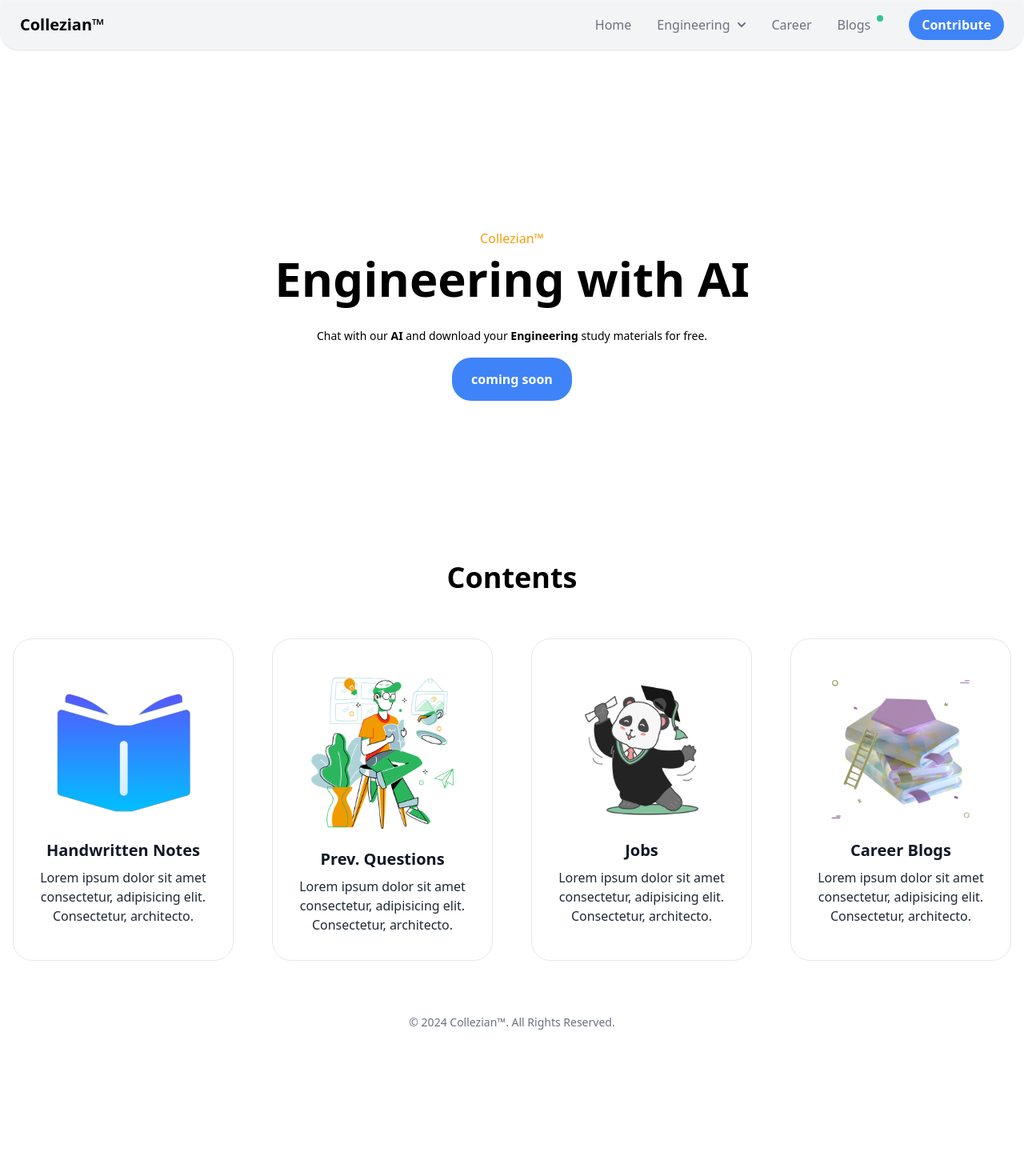
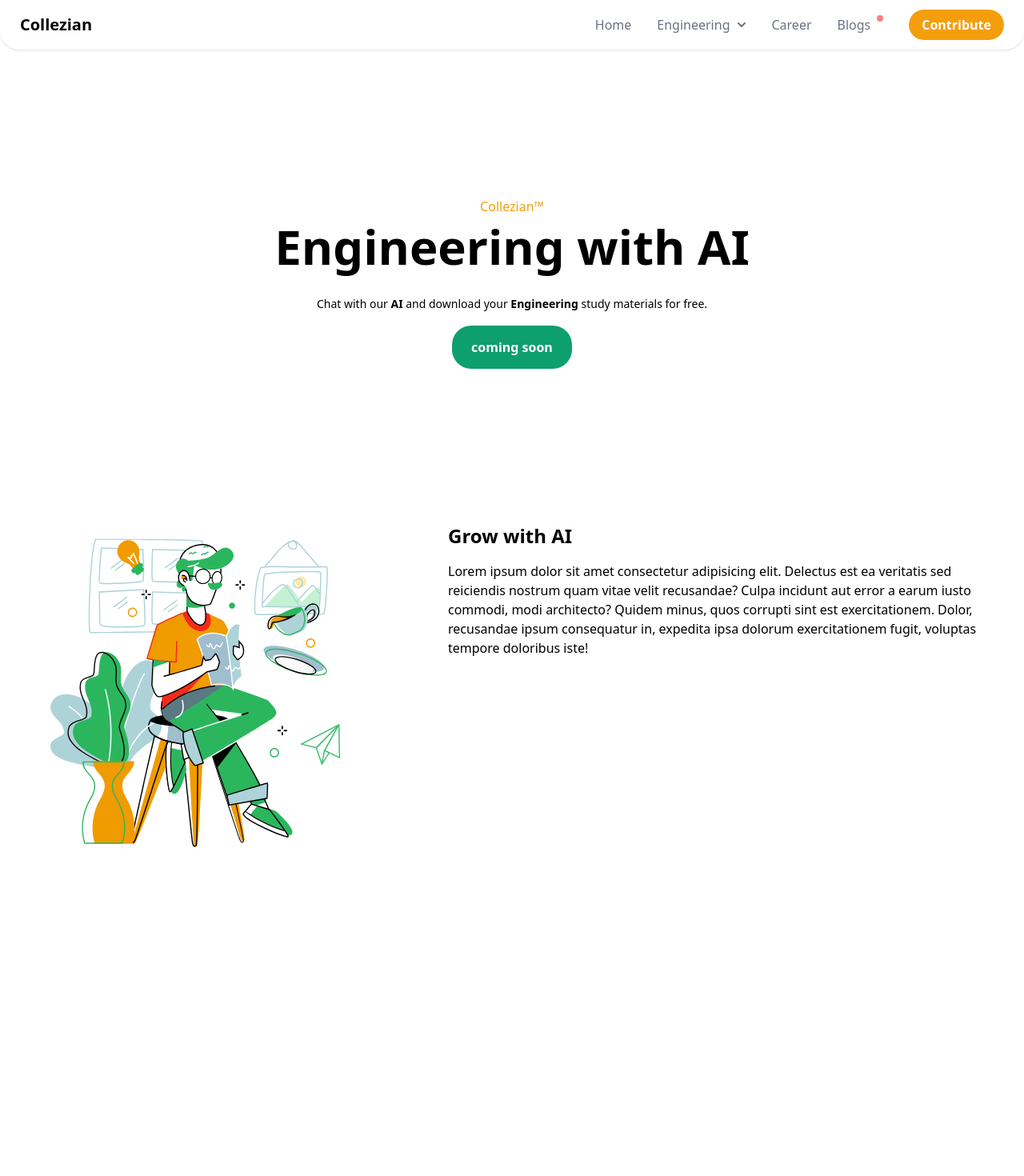
Before and after one commit to modest-azad/collezian-0.1.0, a Next.js app: page / in a window 1280 px wide. Shown: the top 1470 px of the page at 80% size. Before the commit the page ends 1297 px from the top, so only its background shows below. Built offline with nearby package versions, Linux system fonts and the light colour scheme.

Commit message:
indian Flag UI

```diff
--- a/src/components/Footer.js
+++ b/src/components/Footer.js
@@ -6,7 +6,7 @@ export default function Footer(){
 
             <footer className=" w-screen text-center bottom-0 p-2 ">
                 <span className="text-sm text-gray-500 text-center light:text-gray-400">
-                    © 2024 <Link href="https://collezian.in/" className="hover:underline">Collezian™</Link>. All Rights Reserved.
+                   underDevelopment © 2024 <Link href="https://collezian.in/" className="hover:underline">Collezian™</Link>. All Rights Reserved.
                     </span>
             </footer>
 
--- a/src/components/Navigation.js
+++ b/src/components/Navigation.js
@@ -27,11 +27,11 @@ export default function Navigation() {
     }
   return (
     <>
-<nav className="sticky top-0 px-2 z-50 acrylic w-screen bg-gray-100  center shadow  rounded-bl-3xl rounded-br-3xl">
+<nav className="sticky top-0 px-2 z-50 acrylic w-screen center shadow  rounded-bl-3xl rounded-br-3xl">
     <div className="flex flex-wrap justify-between items-center mx-auto  p-4 ">
         <Link href="/" className="flex items-center">
             {/* <img  src="/images/book.png" className="h-12 mr-3 " alt="Collezian Logo" /> */}
-            <span className=" self-center text-xl font-semibold whitespace-nowrap light:text-gray-900 ">Collezian™</span>
+            <span className=" self-center text-xl font-semibold whitespace-nowrap light:text-gray-900 ">Collezian</span>
         </Link>
         <button  data-collapse-toggle="mega-menu-full" type="button" className="inline-flex items-center p-2 w-10 h-10 justify-center text-sm text-gray-600 rounded-xl md:hidden hover:bg-gray-100 focus:outline-none ring-2 ring-gray-200 light:text-gray-400 light:hover:bg-gray-700 light:focus:ring-gray-600" aria-controls="mega-menu-full" aria-expanded="false" onClick={hamburger}>
             <span className="sr-only">Open main menu</span>
@@ -43,13 +43,13 @@ export default function Navigation() {
         <div id="mega-menu-full" className={`"relative items-center justify-between  ${currentState1} w-full md:flex md:w-auto "`}>
             <ul className="flex  flex-col p-5 md:p-0 mt-4  max-sm:rounded-3xl  md:flex-row md:space-x-8 md:mt-0  ">
                 <li className="max-sm:flex max-sm:justify-center">
-                    <Link href="/" className="block py-2 pl-3 pr-4 text-gray-500 rounded hover:bg-gray-100 md:hover:bg-transparent md:hover:text-blue-500 md:p-0 light:text-white md:light:hover:text-blue-500 light:hover:bg-gray-700 light:hover:text-blue-500 md:light:hover:bg-transparent light:border-gray-700" aria-current="page">
+                    <Link href="/" className="block py-2 pl-3 pr-4 text-gray-500 rounded hover:bg-gray-100 md:hover:bg-transparent md:hover:text-amber-500 md:p-0 light:text-white md:light:hover:text-amber-500 light:hover:bg-gray-700 light:hover:text-amber-500 md:light:hover:bg-transparent light:border-gray-700" aria-current="page">
                         Home
                     </Link>
                 </li>
                 <li  className="max-sm:flex max-sm:justify-center">
                     <span>
-                    <button  id="mega-menu-full-dropdown-button" data-collapse-toggle="mega-menu-full-dropdown" className="flex items-center justify-between w-full py-2 pl-3 pr-4  text-gray-500 rounded md:w-auto hover:bg-gray-100 md:hover:bg-transparent md:border-0 md:hover:text-blue-600 md:p-0 light:text-white md:light:hover:text-blue-500 light:hover:bg-gray-700 light:hover:text-blue-500 md:light:hover:bg-transparent light:border-gray-700"
+                    <button  id="mega-menu-full-dropdown-button" data-collapse-toggle="mega-menu-full-dropdown" className="flex items-center justify-between w-full py-2 pl-3 pr-4  text-gray-500 rounded md:w-auto hover:bg-gray-100 md:hover:bg-transparent md:border-0 md:hover:text-amber-600 md:p-0 light:text-white md:light:hover:text-amber-500 light:hover:bg-gray-700 light:hover:text-amber-500 md:light:hover:bg-transparent light:border-gray-700"
                     onClick={showHide}
                     >Engineering <svg className="w-2.5 h-2.5 ml-2.5" aria-hidden="true" xmlns="http://www.w3.org/2000/svg" fill="none" viewBox="0 0 10 6">
     <path stroke="currentColor" strokeLinecap="round" strokeLinejoin="round" strokeWidth="2" d="m1 1 4 4 4-4"/>
@@ -57,17 +57,17 @@ export default function Navigation() {
                 </li>
 
                 <li className="max-sm:flex max-sm:justify-center">
-                    <Link href="#" className="block py-2 pl-3 pr-4 text-gray-500  rounded hover:bg-gray-100 md:hover:bg-transparent md:hover:text-blue-500 md:p-0 light:text-white md:light:hover:text-blue-500 light:hover:bg-gray-700 light:hover:text-blue-500 md:light:hover:bg-transparent light:border-gray-700">Career</Link>
+                    <Link href="#" className="block py-2 pl-3 pr-4 text-gray-500  rounded hover:bg-gray-100 md:hover:bg-transparent md:hover:text-amber-500 md:p-0 light:text-white md:light:hover:text-amber-500 light:hover:bg-gray-700 light:hover:text-amber-500 md:light:hover:bg-transparent light:border-gray-700">Career</Link>
                 </li>
                 <li className="max-sm:flex max-sm:justify-center">
-                    <Link href="#" className="flex py-2 pl-3 pr-4 text-gray-500  rounded hover:bg-gray-100 md:hover:bg-transparent md:hover:text-blue-500 md:p-0 light:text-white md:light:hover:text-blue-500 light:hover:bg-gray-700 light:hover:text-blue-500 md:light:hover:bg-transparent light:border-gray-700">
-                    Blogs <div className="bg-green-400 animate-pulse ml-2 w-2 h-2 rounded-3xl">{""}</div>
+                    <Link href="#" className="flex py-2 pl-3 pr-4 text-gray-500  rounded hover:bg-gray-100 md:hover:bg-transparent md:hover:text-amber-500 md:p-0 light:text-white md:light:hover:text-amber-500 light:hover:bg-gray-700 light:hover:text-amber-500 md:light:hover:bg-transparent light:border-gray-700">
+                    Blogs <div className="bg-red-400 animate-pulse ml-2 w-2 h-2 rounded-3xl">{""}</div>
                     </Link>
                 </li>
 
                 <li className="max-sm:pt-4 max-sm:flex max-sm:justify-center">
                   {/* Action button  */}
-    <Link  href="" className=" bg-blue-500 hover:bg-blue-700 text-white font-bold py-2 px-4 rounded-3xl ">  Contribute  </Link>
+    <Link  href="" className=" bg-amber-500 hover:bg-amber-700 text-white font-bold py-2 px-4 rounded-3xl ">  Contribute  </Link>
                 </li>
             </ul>
         </div>
@@ -80,19 +80,19 @@ export default function Navigation() {
         <div className="grid  px-4 py-5 mx-auto text-gray-900light:text-white sm:grid-cols-2 ">
             <ul>
                 <li onClick={showHide} >
-                    <Link href="/branch/cse/" className="block p-3 px-7 rounded-3xl hover:bg-blue-100 light:hover:bg-gray-700">
+                    <Link href="/branch/cse/" className="block p-3 px-7 rounded-3xl hover:bg-amber-100 light:hover:bg-gray-700">
                         <div className="font-semibold ">Computer Science and Engineering (CSE)</div>
                         <span className="text-sm text-gray-900 light:text-gray-400">Notes, Books, Question Bank, Assignments etc.</span>
                     </Link>
                 </li>
                 <li onClick={showHide}>
-                    <Link href="/branch/ee" className="block p-3 px-7 rounded-3xl hover:bg-blue-100 light:hover:bg-gray-700">
+                    <Link href="/branch/ee" className="block p-3 px-7 rounded-3xl hover:bg-amber-100 light:hover:bg-gray-700">
                         <div className="font-semibold">Electrical Engineering (EE)</div>
                         <span className="text-sm text-gray-900 light:text-gray-400">Coming soon...</span>
                     </Link>
                 </li >
                 <li onClick={showHide}>
-                    <Link href="/branch/ece" className="block p-3 px-7 rounded-3xl hover:bg-blue-100 light:hover:bg-gray-700">
+                    <Link href="/branch/ece" className="block p-3 px-7 rounded-3xl hover:bg-amber-100 light:hover:bg-gray-700">
                         <div className="font-semibold">Electronics and Communication Engineering (ECE)</div>
                         <span className="text-sm text-gray-900 light:text-gray-400">Coming soon...</span>
                     </Link>
@@ -100,25 +100,25 @@ export default function Navigation() {
             </ul>
             <ul>
                 <li onClick={showHide}>
-                    <Link href="/branch/civil" className="block p-3 px-7 rounded-3xl hover:bg-blue-100 light:hover:bg-gray-700">
+                    <Link href="/branch/civil" className="block p-3 px-7 rounded-3xl hover:bg-amber-100 light:hover:bg-gray-700">
                         <div className="font-semibold">Civil Engineering (CE)</div>
                         <span className="text-sm text-gray-900 light:text-gray-400">Coming soon...</span>
                     </Link>
                 </li>
                 <li onClick={showHide}>
-                    <Link href="/branch/me" className="block p-3 px-7 rounded-3xl hover:bg-blue-100 light:hover:bg-gray-700">
+                    <Link href="/branch/me" className="block p-3 px-7 rounded-3xl hover:bg-amber-100 light:hover:bg-gray-700">
                         <div className="font-semibold">Mechanical Engineering (ME)</div>
                         <span className="text-sm text-gray-900 light:text-gray-400">Coming soon...</span>
                     </Link>
                 </li>
                 <li onClick={showHide}>
-                    <Link href="/branch/eee" className="block p-3 px-7 rounded-3xl hover:bg-blue-100 light:hover:bg-gray-700">
+                    <Link href="/branch/eee" className="block p-3 px-7 rounded-3xl hover:bg-amber-100 light:hover:bg-gray-700">
                         <div className="font-semibold">Electrical and Electronics Engineering (EEE)</div>
                         <span className="text-sm text-gray-900 light:text-gray-400">Coming soon...</span>
                     </Link>
                 </li>
                 <li onClick={showHide}>
-                    <Link href="/branch/bca" className="block p-3 px-7 rounded-3xl hover:bg-blue-100 light:hover:bg-gray-700">
+                    <Link href="/branch/bca" className="block p-3 px-7 rounded-3xl hover:bg-amber-100 light:hover:bg-gray-700">
                         <div className="font-semibold">Bachelor in Computer Application (BCA)</div>
                         <span className="text-sm text-gray-900 light:text-gray-400">Coming soon...</span>
                     </Link>
--- a/src/components/hero.js
+++ b/src/components/hero.js
@@ -4,7 +4,7 @@ import Navigation from "./Navigation";
 const hero = () => {
   return (
     <>
-      <div className=" dark:bg-black  w-full h-[80vh] flex flex-wrap justify-center items-center ">
+      <div className=" dark:bg-black  w-full min-h-[70vh] flex flex-wrap justify-center items-center ">
         <div className="box text-center p-4">
           <div className="headline text-l  text-amber-500 p-2">Collezian™</div>
           <div className="headline text-4xl  md:text-6xl font-black dark:text-gray-100">
@@ -15,7 +15,7 @@ const hero = () => {
           </p>
           <Link
             href=""
-            className=" bg-blue-500 hover:bg-blue-700 text-white font-bold  px-6 py-4  rounded-3xl "
+            className=" bg-green-500 hover:bg-green-700 text-white font-bold  px-6 py-4  rounded-3xl "
           >
             {" "}
             coming soon{" "}
--- a/src/components/services.js
+++ b/src/components/services.js
@@ -1,38 +1,31 @@
 /* eslint-disable @next/next/no-img-element */
-function services(){
-    const cardStyle = "card hover:shadow-xl m-4 rounded-3xl text-center p-6 border border-gray-200 "
-    const imgStyle = "p-6"
+function services() {
   return (
     <>
       <div className="services container">
-                <h1 className="text-center text-4xl font-bold">Contents</h1>
+        <div className="feature grid grid-rows-2 gap-10 md:grid-cols-5">
+          <div className="feature-image md:col-span-2 ">
+            <img
 
-                <div className="card-container my-10 grid grid-cols-4 max-sm:grid-cols-1 gap-4 ">
-                    <div className={`"${cardStyle}"`}>
-                        <img className={`${imgStyle}`} src="/images/readingBook.png" alt="image"/>
-                        <h1 className="text-xl font-bold text-gray-900">Handwritten Notes</h1>
-                        <p className="text-gray-800 py-2">Lorem ipsum dolor sit amet consectetur, adipisicing elit. Consectetur, architecto.</p>
-                    </div>
-                    <div className={`"${cardStyle}"`}>
-                        <img className={`${imgStyle}`} src="/images/man-reading-book.png" alt="image"/>
-                        <h1 className="text-xl font-bold text-gray-900">Prev. Questions</h1>
-                        <p className="text-gray-800 py-2">Lorem ipsum dolor sit amet consectetur, adipisicing elit. Consectetur, architecto.</p>
-                    </div>
-                    <div className={`"${cardStyle}"`}>
-                        <img className={`${imgStyle}`} src="/images/happy-graduation.png" alt="image"/>
-                        <h1 className="text-xl font-bold text-gray-900">Jobs</h1>
-                        <p className="text-gray-800 py-2">Lorem ipsum dolor sit amet consectetur, adipisicing elit. Consectetur, architecto.</p>
-                    </div>
-                    <div className={`"${cardStyle}"`}>
-                        <img className={`${imgStyle}`} src="/images/education.png" alt="image"/>
-                        <h1 className="text-xl font-bold text-gray-900">Career Blogs</h1>
-                        <p className="text-gray-800 py-2">Lorem ipsum dolor sit amet consectetur, adipisicing elit. Consectetur, architecto.</p>
+              src="/images/man-reading-book.svg"
+              alt="readingBook"
+            />
           </div>
 
+          <div className="feature-content max-sm:text-center  md:col-span-3 p-8">
+            <h2 className="font-bold  text-2xl">Grow with AI</h2>
+            <p className="py-4">
+              Lorem ipsum dolor sit amet consectetur adipisicing elit. Delectus
+              est ea veritatis sed reiciendis nostrum quam vitae velit
+              recusandae? Culpa incidunt aut error a earum iusto commodi, modi
+              architecto? Quidem minus, quos corrupti sint est exercitationem.
+              Dolor, recusandae ipsum consequatur in, expedita ipsa dolorum
+              exercitationem fugit, voluptas tempore doloribus iste!
+            </p>
           </div>
-
+        </div>
       </div>
     </>
-    )
+  );
 }
 export default services;
```
Lines whose indentation alone changed are shown as unchanged.
